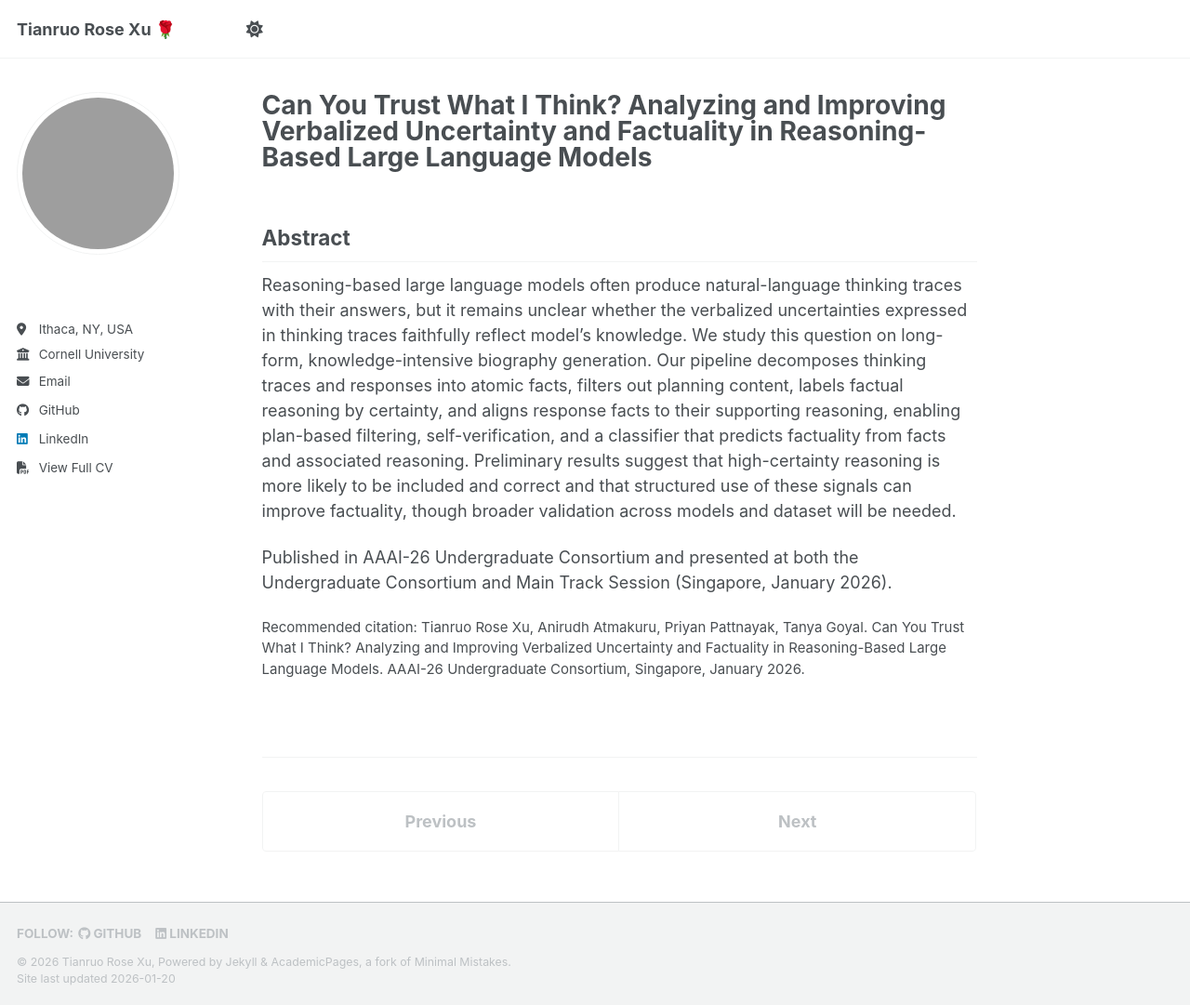
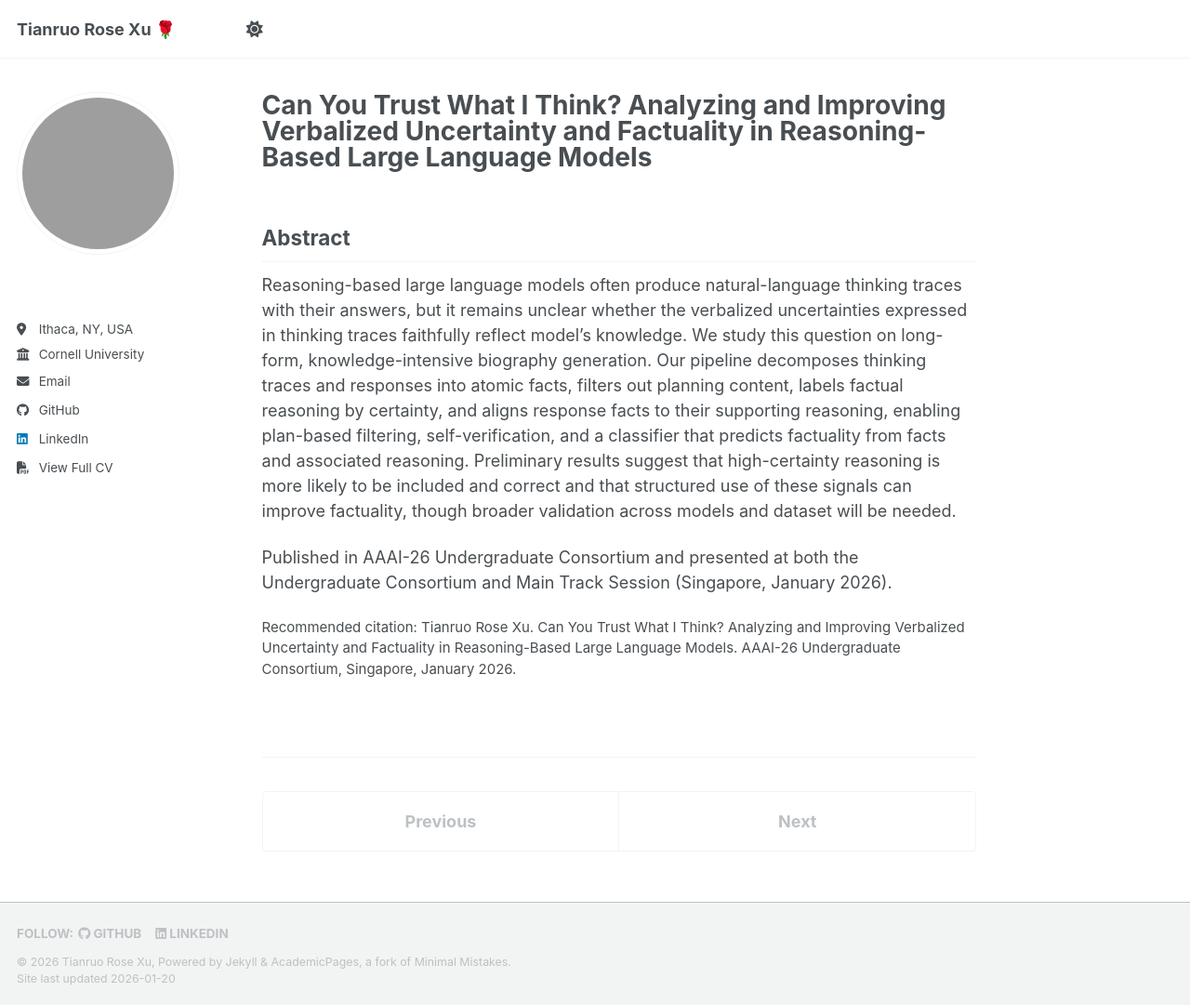
Before and after one commit to XTRose29/xtrose29.github.io, a Jekyll site: the page built from _publications/2026-01-01-aaai-uc-uncertainty-factuality.md, in a window 1280 px wide and 1081 px high. Shown: the whole window at 93% size. Built offline with Jekyll 4.4.1, drawn with Linux system fonts in a browser that asks for light colours; a script bundle is joined from its source files by our own code; library files that are not in the unit come from our copies.

Commit message:
Update 2026-01-01-aaai-uc-uncertainty-factuality.md

```diff
--- a/_publications/2026-01-01-aaai-uc-uncertainty-factuality.md
+++ b/_publications/2026-01-01-aaai-uc-uncertainty-factuality.md
@@ -7,7 +7,7 @@ excerpt: 'Accepted for presentation at AAAI-26 Undergraduate Consortium.'
 date: 2026-01-01
 venue: 'AAAI-26 Undergraduate Consortium'
 paperurl:
-citation: 'Tianruo Rose Xu, Anirudh Atmakuru, Priyan Pattnayak, Tanya Goyal. Can You Trust What I Think? Analyzing and Improving Verbalized Uncertainty and Factuality in Reasoning-Based Large Language Models. AAAI-26 Undergraduate Consortium, Singapore, January 2026.'
+citation: 'Tianruo Rose Xu. Can You Trust What I Think? Analyzing and Improving Verbalized Uncertainty and Factuality in Reasoning-Based Large Language Models. AAAI-26 Undergraduate Consortium, Singapore, January 2026.'
 share: false
 hide_auto_published: true
 author_profile: true
```
